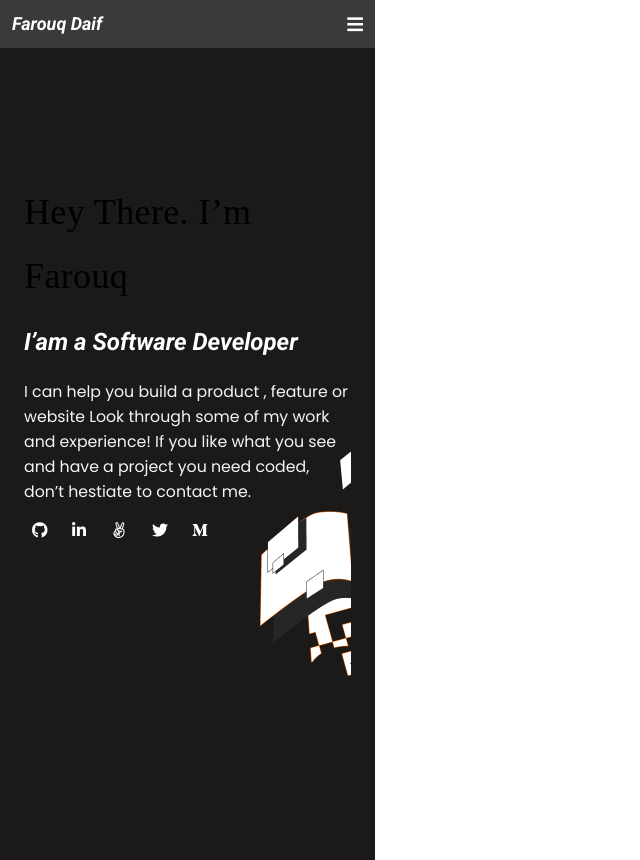
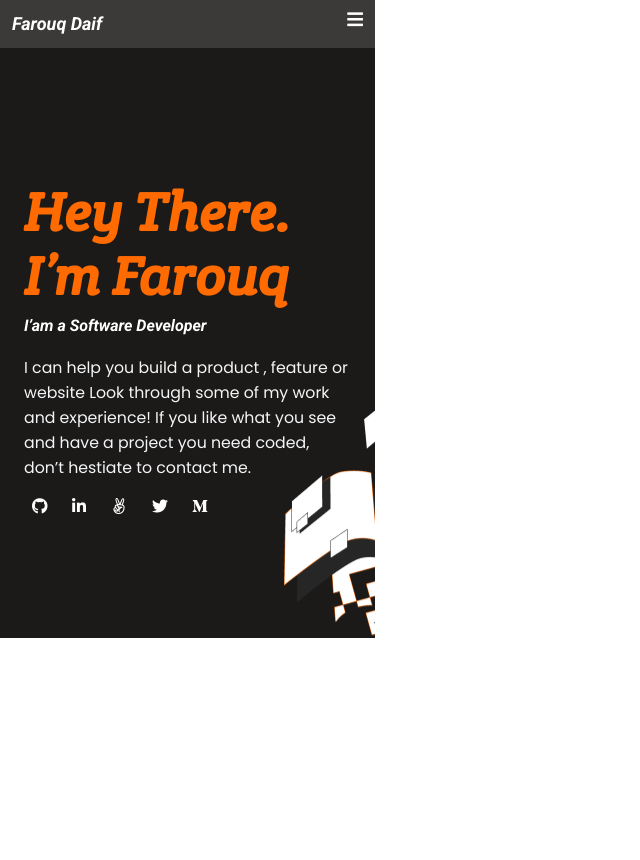
Before and after one commit to farouqdaif1/Portfolio, a website: page index.html in a window 1280 px wide. Shown: the whole page, without its empty margins (0-640 px from the left). After the commit the page ends 800 px from the top, so only its background shows below. Drawn offline with Linux system fonts and the light colour scheme.

Commit message:
Re Fix css file and index.html file

```diff
--- a/css/style.css
+++ b/css/style.css
@@ -12,25 +12,23 @@ html {
   scroll-behavior: smooth;
 }
 
-.parent {
-  background: #1c1a19;
+.headline {
+  display: flex;
+  flex-direction: column;
+  align-items: flex-start;
+  height: 590px;
   width: 375px;
-  height: 812px;
-}
-
-.container {
-  width: 327px;
-  margin-left: auto;
-  margin-right: auto;
-  display: flex;
+  padding: 120px 24px;
+  background: #1C1A19;
+  background-image: url(/image/Group.png);
+  background-repeat:no-repeat ;
+  background-position:100% 117%;
 }
 
 #bar-tools {
   display: flex;
   height: 48px;
   width: 375px;
-  left: 0;
-  top: 44px;
   border-radius: 0;
   justify-content: space-between;
   font-family: 'Roboto', sans-serif;
@@ -56,22 +54,11 @@ html {
   flex-direction: row;
   align-items: center;
   padding: 10px 12px;
+
 }
 
-#headline {
-  display: flex;
-  flex-direction: column;
-  align-items: flex-start;
-  height: 590px;
-  width: 375px;
-  border-radius: 0;
-  margin-top: 120px;
-  background-image: url("/image/Group.png");
-  background-repeat: no-repeat;
-  background-position: 100% 88%;
-}
 
-.hed1 {
+.primary-text {
   height: 124px;
   width: 327px;
   left: 24px;
@@ -88,12 +75,12 @@ html {
   text-align: left;
 }
 
-.hed1 h1 {
+.primary-text h1 {
   font-family: 'Crete Round', serif;
   color: #ff6b00;
 }
 
-.hed2 {
+.suporting-text {
   margin: 12px 0;
   height: 27px;
   width: 327px;
@@ -101,12 +88,12 @@ html {
   border-radius: 0;
 }
 
-.hed2 h2 {
+.suporting-text p {
   font-family: 'Roboto', sans-serif;
   color: #fff;
 }
 
-.hed3 {
+.discrption {
   height: 123px;
   width: 327px;
   left: 24px;
@@ -115,7 +102,7 @@ html {
   margin: 12px 0;
 }
 
-.hed3 p {
+.discrption p {
   font-family: 'Poppins', sans-serif;
   color: #f4f5f7;
   font-size: 15.75px;
--- a/index.html
+++ b/index.html
@@ -7,7 +7,7 @@
     <meta name="viewport" content="width=device-width, initial-scale=1.0">
     <title>Farouq Daif</title>
     <!-- Main Template CSS File -->
-    <link rel="stylesheet" href="/css/style.css">
+    <link rel="stylesheet" href="./css/style.css">
     <!-- Google Fonts -->
     <link rel="preconnect" href="https://fonts.googleapis.com">
 <link rel="preconnect" href="https://fonts.gstatic.com" crossorigin>
@@ -17,11 +17,11 @@
 <link rel="stylesheet" href="https://pro.fontawesome.com/releases/v5.10.0/css/all.css" integrity="sha384-AYmEC3Yw5cVb3ZcuHtOA93w35dYTsvhLPVnYs9eStHfGJvOvKxVfELGroGkvsg+p" crossorigin="anonymous"/>
 </head>
 <body>
-  <header>
-    <nav id="bar-tools">
-        <div id="name">
-          <p>Farouq Daif</p>
-        </div>
+  <header id="bar-tools">
+    <div id="name">
+      <a>Farouq Daif</a>
+    </div>
+    <nav >
           <div id="burger">
               <i class="fas fa-bars"></i>
           </div>
@@ -29,16 +29,16 @@
 </header>
     <main>
       <div class="parent">
-        <div class="container">
-          <div id="headline">
-          <div class="hed1">
-            <P>Hey There.
-              I’m Farouq</p>
+        <section class="headline">
+          <div id="container">
+          <div class="primary-text">
+            <h1>Hey There.
+              I’m Farouq</h1>
           </div>
-          <div class="hed2">
-            <h2>I’am a Software Developer</h2>
+          <div class="suporting-text">
+            <p>I’am a Software Developer</p>
           </div>
-          <div class="hed3">
+          <div class="discrption">
             <p>I can help you build a product , feature or website Look through some of my work and experience! If you like what you see and have a project you need coded,
               don’t hestiate to contact me.</p>
           </div>
@@ -71,10 +71,10 @@
                     </li>
                   </ul>
                 </div>
-              </div>
+          </div>
 
 
-        </div>
+        </section>
       </div>
 
 
```
